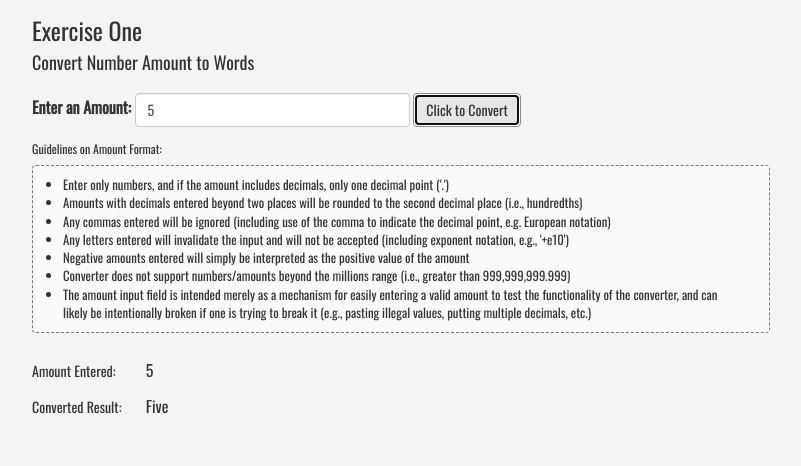
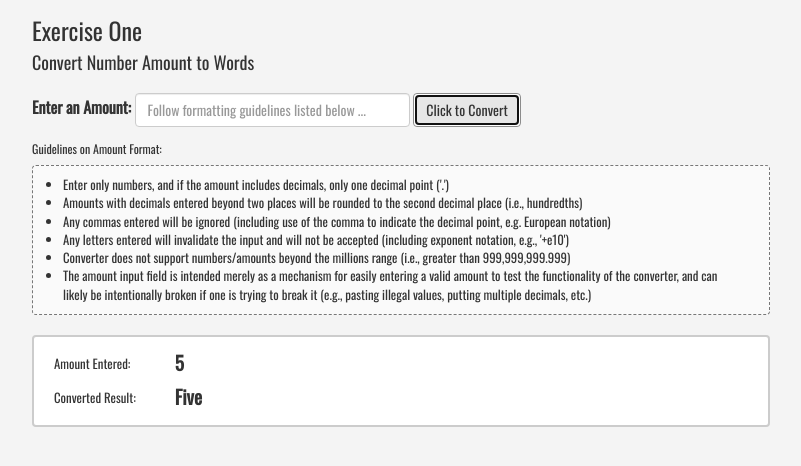
Before and after one commit to bericson/coding-exercises, a website: page app/index.html in a window 1280 px wide. Both pictures are taken after typing "5" into the empty fields and a click on the button "Click to Convert". Shown: the part 78-544 px from the top of the page, without its empty margins (239-1040 px from the left). Drawn offline with nearby package versions, Linux system fonts and the light colour scheme.

Commit message:
Polish up the UI a bit, style and usability-wise

```diff
--- a/app/css/site.less
+++ b/app/css/site.less
@@ -54,15 +54,23 @@ form {
 }
 
 #ConvertedResult, #ConvertedResultMock {
-	margin-top: 20px;
+	display: none;
+	padding: 10px 20px;
+	margin: 20px 0;
+	line-height: 2em;
+	background-color: #fff;
+	border: 2px solid #ccc;
+	-webkit-border-radius: 4px;
+	-moz-border-border-radius: 4px;
+	border-radius: 4px;
   h5 {
-  	display: inline-block;
-  	width: 110px;
- 		span {
- 			font-size: 1.2em;
- 			font-weight: bold;
- 		}
+		font-size: 0.8em;
   }
+	span {
+		margin: 0;
+		font-size: 1.2em;
+		font-weight: bold;
+	}
 }
 
 
--- a/app/index.html
+++ b/app/index.html
@@ -21,7 +21,7 @@
       <form class="form-inline">
         <div class="form-group">
           <label for="InputAmt">Enter an Amount:</label>
-          <input id="InputAmt" type="number"  min="1" max="999999999999999" class="form-control" placeholder="Follow formatting guidelines listed below ..." />
+          <input id="InputAmt" type="number"  min="1" max="999999999" class="form-control" placeholder="Follow formatting guidelines listed below ..." />
         </div>
         <button type="submit" class="btn btn-default">Click to Convert</button>
       </form>
@@ -31,7 +31,7 @@
         <li>Amounts with decimals entered beyond two places will be rounded to the second decimal place (i.e., hundredths)</li>
         <li>Any commas entered will be ignored (including use of the comma to indicate the decimal point, e.g. European notation)
         <li>Any letters entered will invalidate the input and will not be accepted (including exponent notation, e.g., '+e10')</li>
-        <li>Negative amounts entered will simply be interpreted as the positive value of the amount</li>
+        <!-- <li>Negative amounts entered will simply be interpreted as the positive value of the amount</li> -->
         <li>Converter does not support numbers/amounts beyond the millions range (i.e., greater than 999,999,999.999)</li>
         <li>The amount input field is intended merely as a mechanism for easily entering a valid amount to test the functionality of the converter, and can likely be intentionally broken if one is trying to break it (e.g., pasting illegal values, putting multiple decimals, etc.)</li>
       </ul>
@@ -39,11 +39,11 @@
         <h5>Converted Result (mocked-up): <span>One thousand four hundred eighty two and 45/100</span></h5>
       </div>
       <div id="ConvertedResult">
-        <div>
-          <h5>Amount Entered:</h5> <span></span>
+        <div class="row">
+          <h5 class="col-sm-2">Amount Entered:</h5> <span class="col-sm-10"></span>
         </div>
-        <div>
-          <h5>Converted Result:</h5> <span></span>
+        <div class="row">
+          <h5 class="col-sm-2">Converted Result:</h5> <span class="col-sm-10"></span>
         </div>
       </div>
     </div>
--- a/app/js/index.js
+++ b/app/js/index.js
@@ -11,7 +11,6 @@
 
 	var NumberWordMap = {
 		baseOne: new Map()
-			//.set(0, 'zero')
 			.set(1, 'one')
 			.set(2, 'two')
 			.set(3, 'three')
@@ -239,7 +238,7 @@
 			// case 15:
 			// 	break;
 			default:
-				var outOfRangeMsg = "Number(s) not in range ...";
+				var outOfRangeMsg = "Amount not in range ...";
 				console.log(outOfRangeMsg);
 				convertedResult = outOfRangeMsg;
 				break;
@@ -403,13 +402,19 @@
 
 		$("#ConvertedResult div:first-child span").text(inputAmt);
 		$("#ConvertedResult div:last-child span").text(parsedInput);
+		$("#ConvertedResult").css("display", "block");
+		$("#InputAmt").val('');
 	}
 
 	$(function() {
 		$("form").on("submit", function(e) {
 			e.preventDefault();
 			var userInputAmt = $("#InputAmt").val();
-			console.log(userInputAmt);
+			if (!userInputAmt) {
+				alert("Please enter an amount to convert in the input field.");
+				return;
+			}
+			//console.log(userInputAmt);
 			mainProgram(userInputAmt);
 		});
 
```
Also changed, not shown: app/css/site.css.
